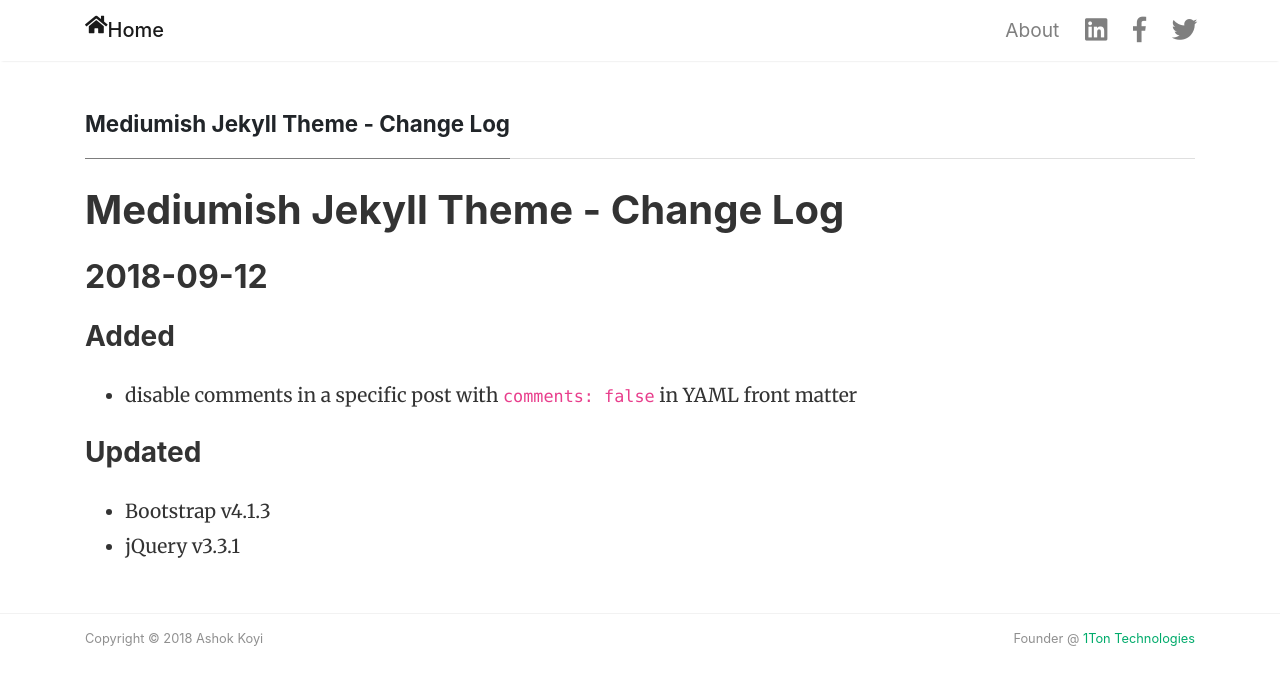
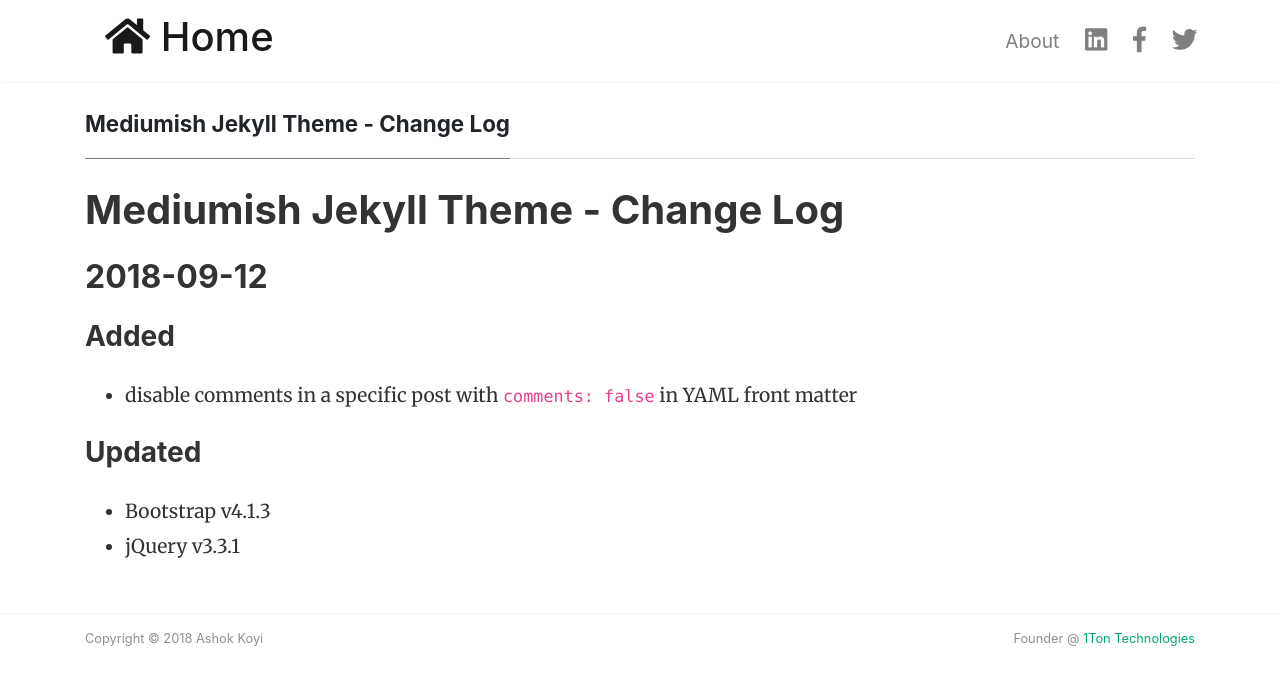
Before and after one commit to thekalinga/thekalinga.in, a Jekyll site: the page built from changelog.md, in a window 1280 px wide. Shown: the top 685 px of the page. Built offline with Jekyll 4.4.1, drawn with Linux system fonts in a browser that asks for light colours; nearby versions of some CDN libraries; our own code applies the rules of GitHub Pages for plain Markdown files.

Commit message:
Fixed a minor issue

```diff
--- a/_layouts/default.html
+++ b/_layouts/default.html
@@ -54,7 +54,7 @@
                 {% if page.url == "/" %}
                 <h1 class="sitetitle">{{ site.name }}</h1>
                 {% else %}
-                <i class="fas fa-home"></i> Home
+                <h1 class="sitetitle"><i class="fas fa-home"></i> Home</h1>
                 {% endif %}
             </a>
             <!-- End Logo -->
```
